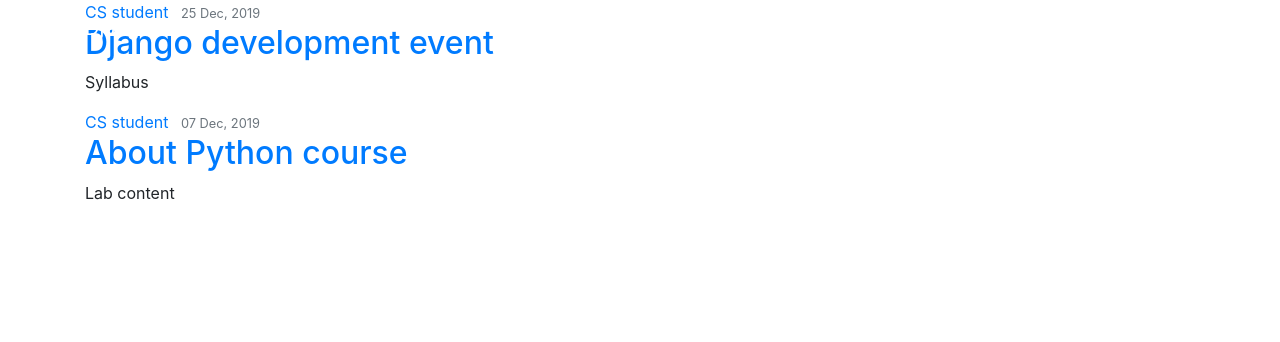
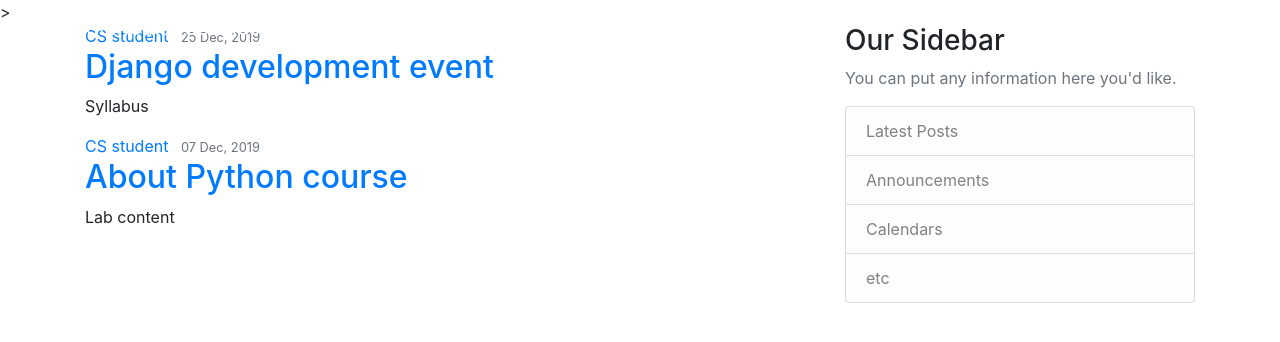
Before and after one commit to shortcuter4/binfo, a Django app: page /homepage/ in a window 1280 px wide. Shown: the top 342 px of the page. Run offline with Django 3.2, Linux system fonts and the light colour scheme; some libraries are stand-ins or nearby versions.

Commit message:
interface updated

```diff
--- a/homepage/templates/homepage/base.html
+++ b/homepage/templates/homepage/base.html
@@ -1,3 +1,6 @@
+<!-- @shortcuter4 -->
+<!-- loading static allows us to use CSS file from static directory, so we can add CSS file -->
+{% load static %}
 <!DOCTYPE html>
 <html>
 <head>
@@ -8,32 +11,37 @@
     <!-- Bootstrap CSS -->
     <link rel="stylesheet" href="https://stackpath.bootstrapcdn.com/bootstrap/4.4.1/css/bootstrap.min.css" integrity="sha384-Vkoo8x4CGsO3+Hhxv8T/Q5PaXtkKtu6ug5TOeNV6gBiFeWPGFN9MuhOf23Q9Ifjh" crossorigin="anonymous">
 
+    <!-- @shortcuter4 -->
+    <!-- Loading CSS file here -->
+    <link rel="stylesheet" type="text/css" href="{% static 'homepage/main.css' %}">>
+    <!-- end of Loading CSS file here -->
 
-
+    <!-- @shortcuter4 -->
     <!-- Title for specific tab -->
 	{% if title %}
 		<title> CS Blog - {{ title }} </title>
 	{% else %}
 		<title>CS Blog</title>
 	{% endif %}
+	<!-- end of Title for specific tab -->
 </head>
 <body>
 	<!-- Navigation bar -->
 	<header class="site-header">
 	  <nav class="navbar navbar-expand-md navbar-dark bg-steel fixed-top">
 	    <div class="container">
-      <a class="navbar-brand mr-4" href="/">Django Blog</a>
+	      <a class="navbar-brand mr-4" href="{% url 'home-index' %}">Computer Science & Engineering Forum </a>
 	      <button class="navbar-toggler" type="button" data-toggle="collapse" data-target="#navbarToggle" aria-controls="navbarToggle" aria-expanded="false" aria-label="Toggle navigation">
 	      <span class="navbar-toggler-icon"></span>
 	      </button>
 	      <div class="collapse navbar-collapse" id="navbarToggle">
 	        <div class="navbar-nav mr-auto">
-          <a class="nav-item nav-link" href="/">Home</a>
-          <a class="nav-item nav-link" href="/about">About</a>
+	          <a class="nav-item nav-link" href="{% url 'home-index' %}">Home</a>
+	          <a class="nav-item nav-link" href="{% url 'home-about' %}">About</a>
 	        </div>
 	        <!-- Navbar Right Side -->
 	        <div class="navbar-nav">
-          <a class="nav-item nav-link" href="#">Login</a>
+	          <a class="nav-item nav-link" href="{% url 'home-login' %}">Login</a>
 	          <a class="nav-item nav-link" href="#">Register</a>
 	        </div>
 	      </div>
@@ -43,9 +51,26 @@
 	<!-- End of Navigation bar -->
 
 	<!-- Contatiner -->
-	<div class="container">
+	<main role="main" class="container">
+	  <div class="row">
+	    <div class="col-md-8">
 	      {% block content %}{% endblock %}
 	    </div>
+	    <div class="col-md-4">
+	      <div class="content-section">
+	        <h3>Our Sidebar</h3>
+	        <p class='text-muted'>You can put any information here you'd like.
+	          <ul class="list-group">
+	            <li class="list-group-item list-group-item-light">Latest Posts</li>
+	            <li class="list-group-item list-group-item-light">Announcements</li>
+	            <li class="list-group-item list-group-item-light">Calendars</li>
+	            <li class="list-group-item list-group-item-light">etc</li>
+	          </ul>
+	        </p>
+	      </div>
+	    </div>
+	  </div>
+	</main>
 	<!-- End of Container -->
 
 	<!-- Optional JavaScript -->
```
Lines whose indentation alone changed are shown as unchanged.
